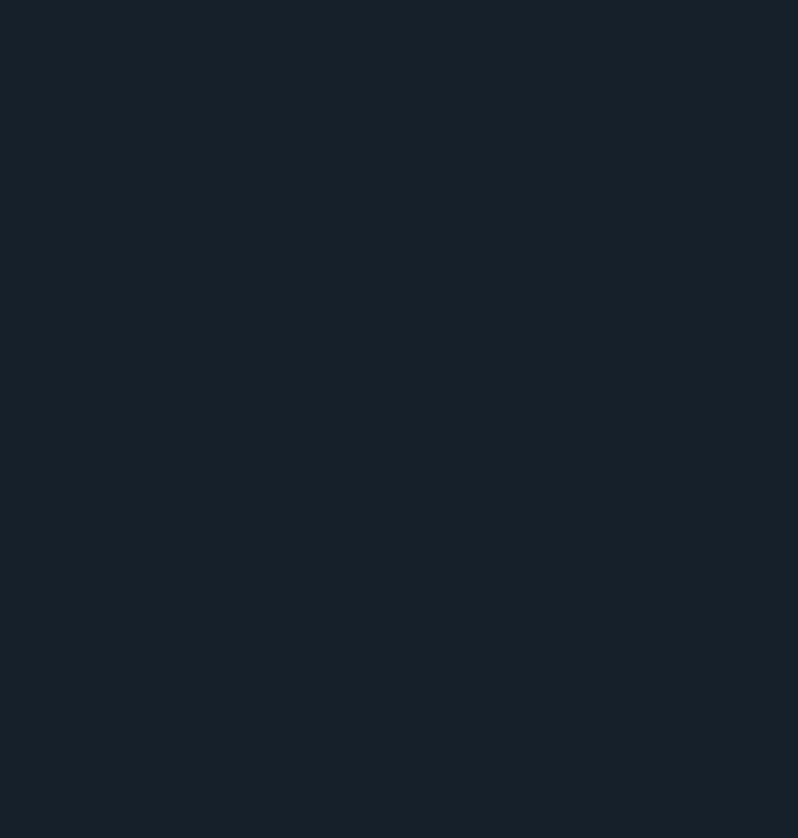
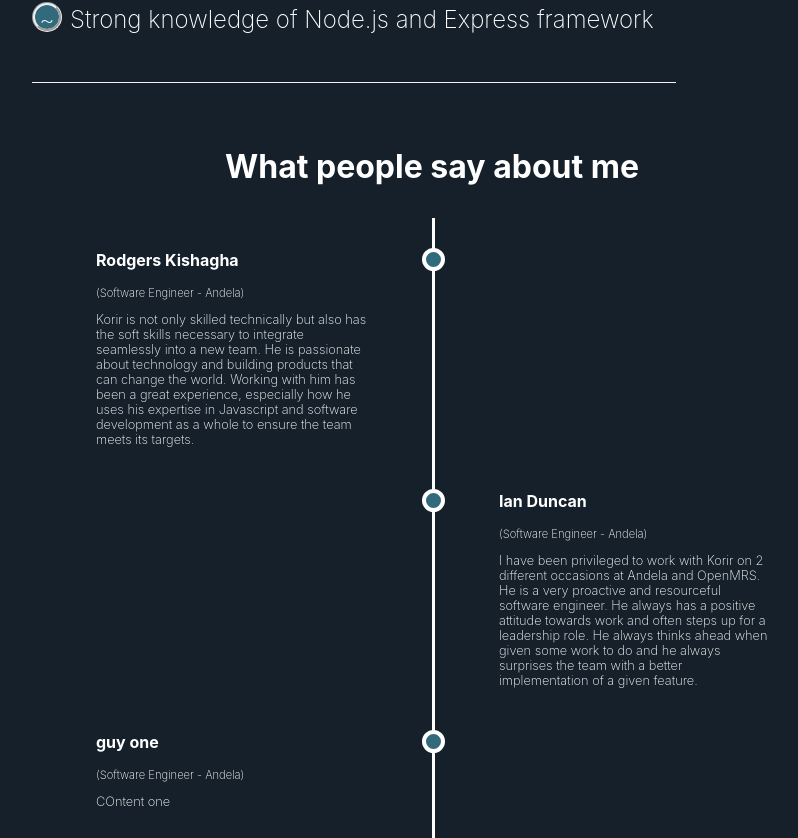
Before and after one commit to dessHub/portfolio, a React (Create React App) app: page / in a window 1280 px wide. Shown: the part 990-1828 px from the top of the page, without its empty margins (208-1006 px from the left). Before the commit the page ends 929 px from the top, so only its background shows below. Built offline with nearby package versions, Linux system fonts and the light colour scheme.

Commit message:
Design testimonial section

```diff
--- a/src/components/App.js
+++ b/src/components/App.js
@@ -3,6 +3,7 @@ import '../styles/App.scss';
 import Hero from './Hero';
 import About from './About';
 import Experties from './Experties';
+import Testimonials from './Testimonials';
 
 function App() {
   return (
@@ -10,6 +11,7 @@ function App() {
        <Hero />
        <About />
        <Experties />
+       <Testimonials />
     </div>
   );
 }
--- /dev/null
+++ b/src/components/Testimonials.js
@@ -0,0 +1,41 @@
+import React from 'react';
+
+function Testimonials () {
+  return (
+  <div className="testimonials">
+      <div className="testimonials__header">
+        What people say about me
+      </div>
+      <div className="testimonials__body">
+        <div class="testimonials__container left">
+          <div class="testimonials__content">
+            <p className="testimonials__content-title">Rodgers Kishagha</p>
+            <p className="testimonials__content-subtitle">(Software Engineer - Andela)</p>
+            <p className="testimonials__content-copy">Korir is not only skilled technically but also has the soft skills necessary to integrate seamlessly into a new team. He is passionate about technology and building products that can change the world. Working with him has been a great experience, especially how he uses his expertise in Javascript and software development as a whole to ensure the team meets its targets.</p>
+          </div>
+        </div>
+      </div>
+      <div className="testimonials__body">
+        <div class="testimonials__container right">
+          <div class="testimonials__content">
+            <p className="testimonials__content-title">Ian Duncan</p>
+            <p className="testimonials__content-subtitle">(Software Engineer - Andela)</p>
+            <p className="testimonials__content-copy">I have been privileged to work with Korir on 2 different occasions at Andela and OpenMRS. He is a very proactive and resourceful software engineer. He always has a positive attitude towards work and often steps up for a leadership role. He always thinks ahead when given some work to do and he always surprises the team with a better implementation of a given feature.</p>
+          </div>
+        </div>
+      </div>
+      <div className="testimonials__body">
+        <div class="testimonials__container left">
+          <div class="testimonials__content">
+            <p className="testimonials__content-title">guy one</p>
+            <p className="testimonials__content-subtitle">(Software Engineer - Andela)</p>
+            <p className="testimonials__content-copy">COntent one</p>
+          </div>
+        </div>
+      </div>
+    </div>
+
+  )
+}
+
+export default Testimonials;
--- a/src/styles/App.scss
+++ b/src/styles/App.scss
@@ -3,6 +3,7 @@
 .App {
   text-align: center;
   color: #fff;
+  font-weight: 200;
 }
 
 .hero {
@@ -126,6 +127,7 @@
 
   &__copy {
     text-align: justify;
+    font-size: $medium-font;
   }
 
   @media (max-width: #{$large-screen}) {
@@ -161,6 +163,7 @@
   &__list-item {
     margin-bottom: 1rem;
     flex: 0 0 100%;
+    font-size: $medium-font;
   }
 
   &__list-item::before {
@@ -196,3 +199,84 @@
   }
 
 }
+
+.testimonials {
+  margin-top: 3em;
+  margin-left: $desktop-margin;
+  margin-right: $desktop-margin;
+
+  @media (max-width: #{$large-screen}) {
+    margin-top: 2em;
+    margin-left: $mobile-margin;
+    margin-right: $mobile-margin;
+  }
+
+  &__header {
+    font-size: $heading;
+    font-weight: bold;
+    align-items: center;
+    margin-bottom: 1em;
+  }
+
+  &__body {
+    position: relative;
+    width: 100%;
+    margin-bottom: -1.1em;
+  }
+
+  &__container {
+    position: relative;
+    width: 50%;
+  }
+
+  &__content {
+    padding: 1em 4em;
+    text-align: left;
+
+  @media (max-width: #{$large-screen}) {
+    padding: 1em 1em;
+   }
+  }
+
+  &__content-title {
+    font-weight: bold;
+    font-size: 1em;
+  }
+
+  &__content-subtitle {
+    font-weight: italic;
+    font-size: .7em;
+  }
+
+  &__content-copy {
+    font-size: .8em;
+  }
+
+  &__container::after {
+    content: "";
+    position: absolute;
+    width: 15px;
+    height: 15px;
+    border-radius: 50%;
+    background: $third-color;
+    right: -13px;
+    border: 4px solid #fff;
+    z-index: 1;
+    top: 30px;
+  }
+
+  .right:after {
+    left: -13px;
+  }
+
+  .left {
+    left: 0;
+    border-right-style: solid;
+  }
+
+  .right {
+    width: 50%;
+    left: 50%;
+    border-left-style: solid;
+  }
+}
--- a/src/styles/variables.scss
+++ b/src/styles/variables.scss
@@ -7,3 +7,5 @@ $mobile-margin: 1em;
 $third-color: #316a7d;
 
 $heading: 2em;
+
+$medium-font: 1.5rem;
```
